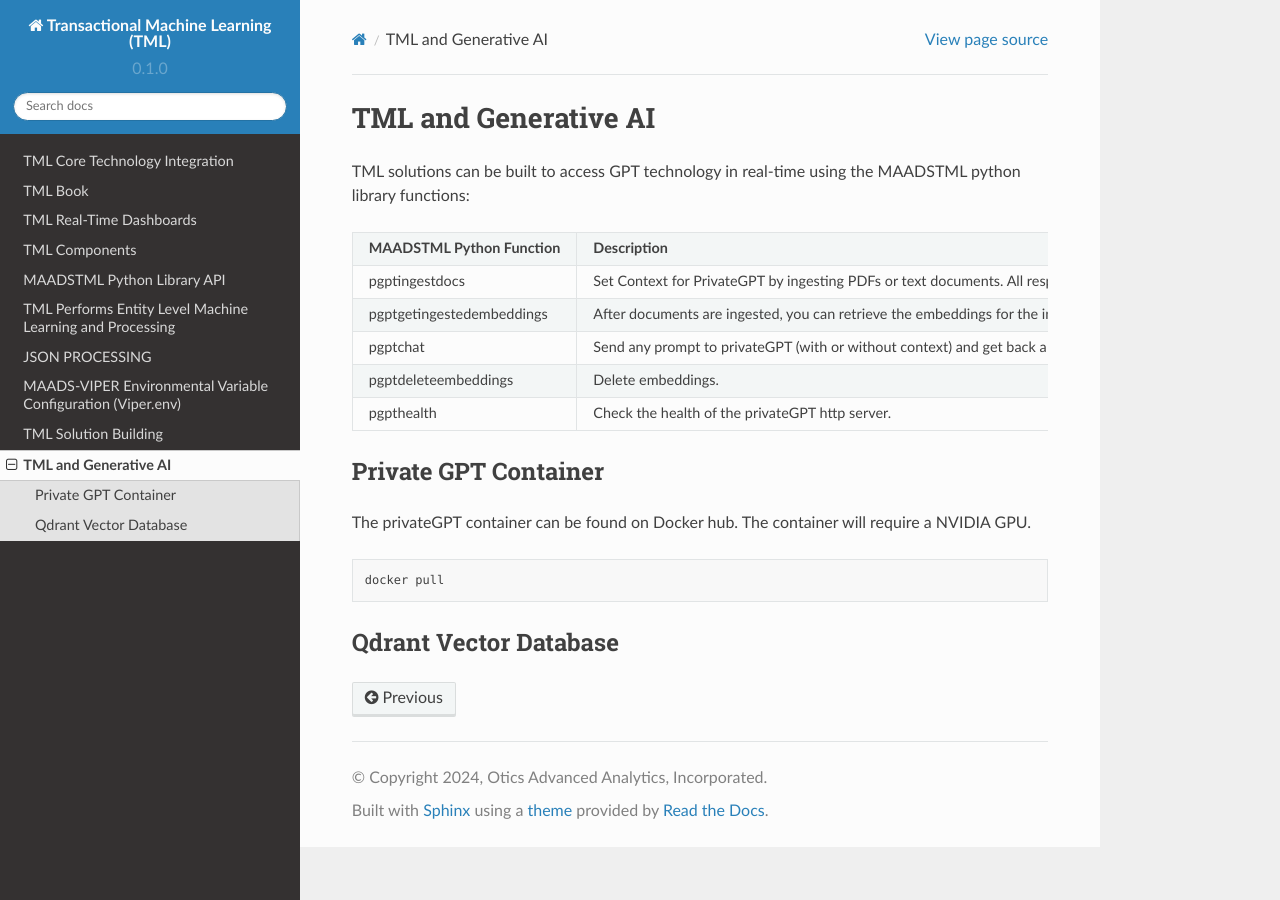
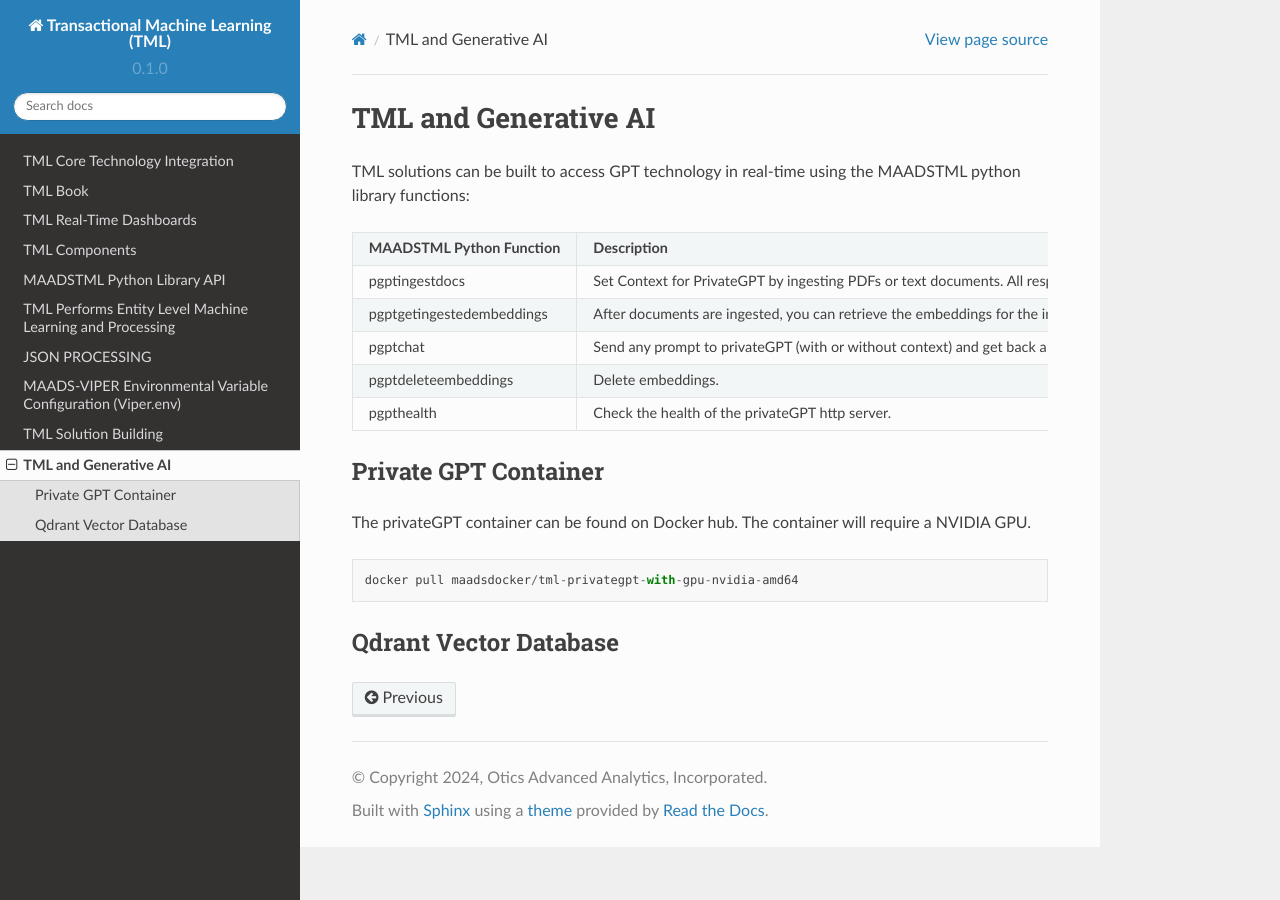
Before and after one commit to smaurice101/readthedocs, a Sphinx documentation site: the page built from docs/source/genai.rst, in a window 1280 px wide. Built offline with Sphinx 7.4.7 and the Read the Docs theme 2.0.0, drawn with Linux system fonts in a browser that asks for light colours.

Commit message:
Update genai.rst

```diff
--- a/docs/source/genai.rst
+++ b/docs/source/genai.rst
@@ -26,7 +26,7 @@ The privateGPT container can be found on Docker hub.  The container will require
 
 .. code-block::
 
-   docker pull
+   docker pull maadsdocker/tml-privategpt-with-gpu-nvidia-amd64
 
 
 Qdrant Vector Database
```
